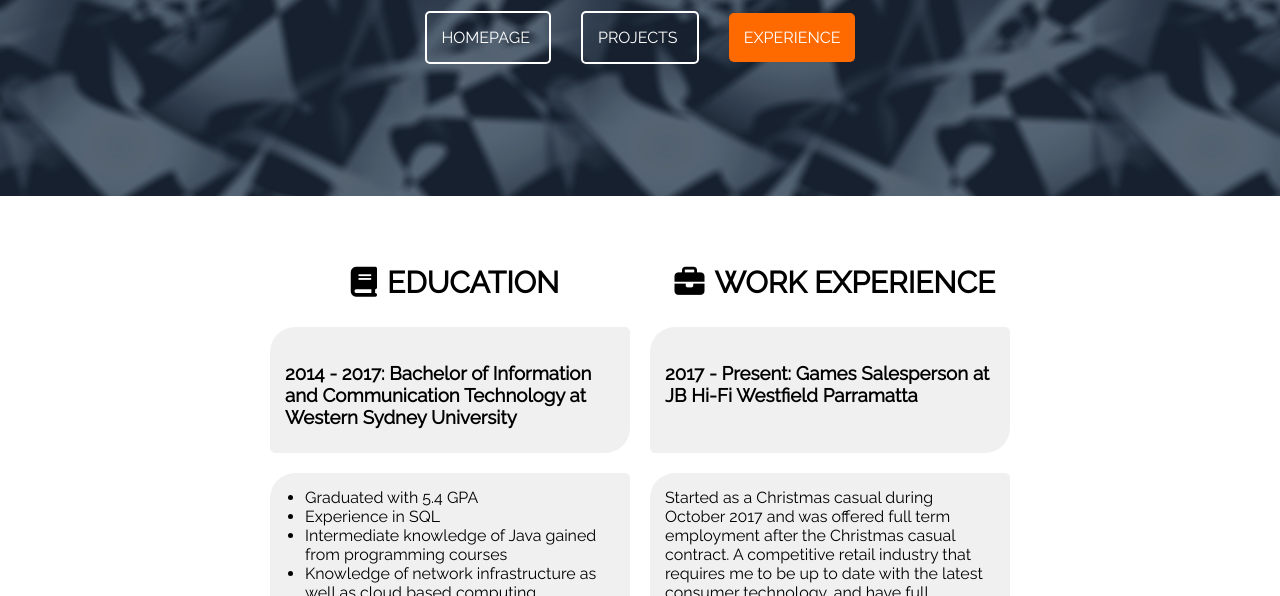
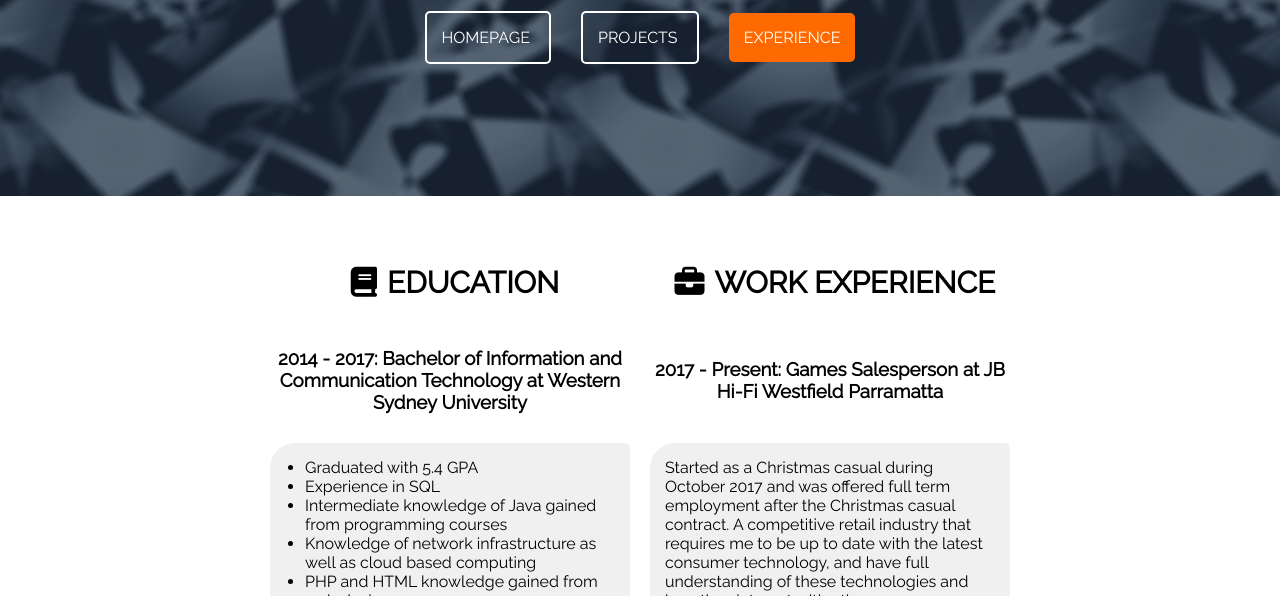
Before and after one commit to anthonydryden/anthonydryden.github.io, a plain HTML site: page experience.html in a window 1280 px wide. Shown: the part 204-800 px from the top of the page. Drawn offline with Linux system fonts and the light colour scheme.

Commit message:
Update experience.html

```diff
--- a/experience.html
+++ b/experience.html
@@ -39,12 +39,12 @@
 </tr>
 
 <tr>
-<td>
+<th>
 <h3>2014 - 2017: Bachelor of Information and Communication Technology at Western Sydney University</h3>
-</td>
-<td>
+</th>
+<th>
 <h3>2017 - Present: Games Salesperson at JB Hi-Fi Westfield Parramatta</h3>
-</td>
+</th>
 </tr>
 
 <tr>
```
